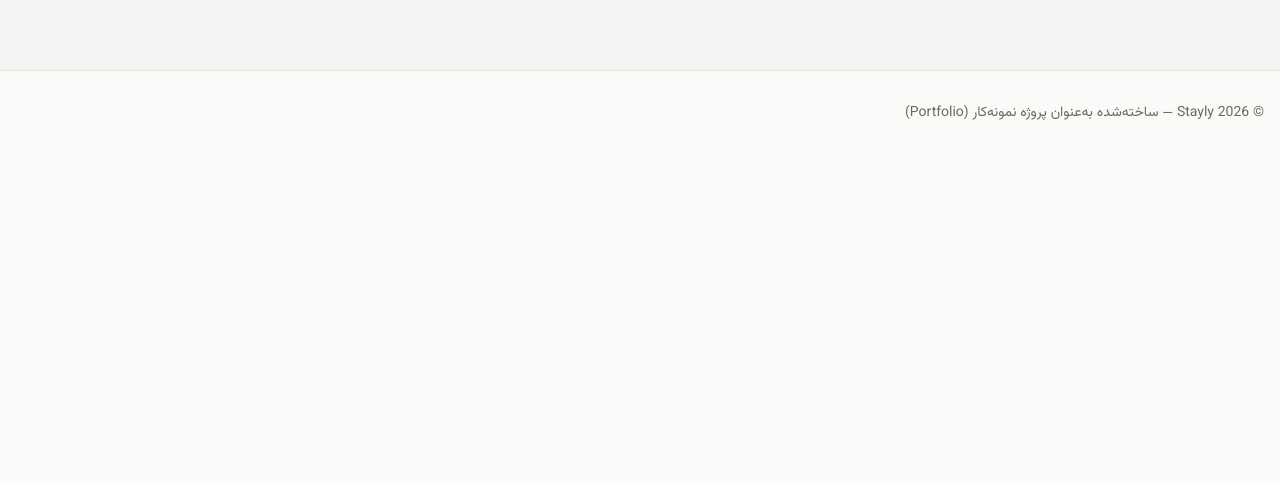
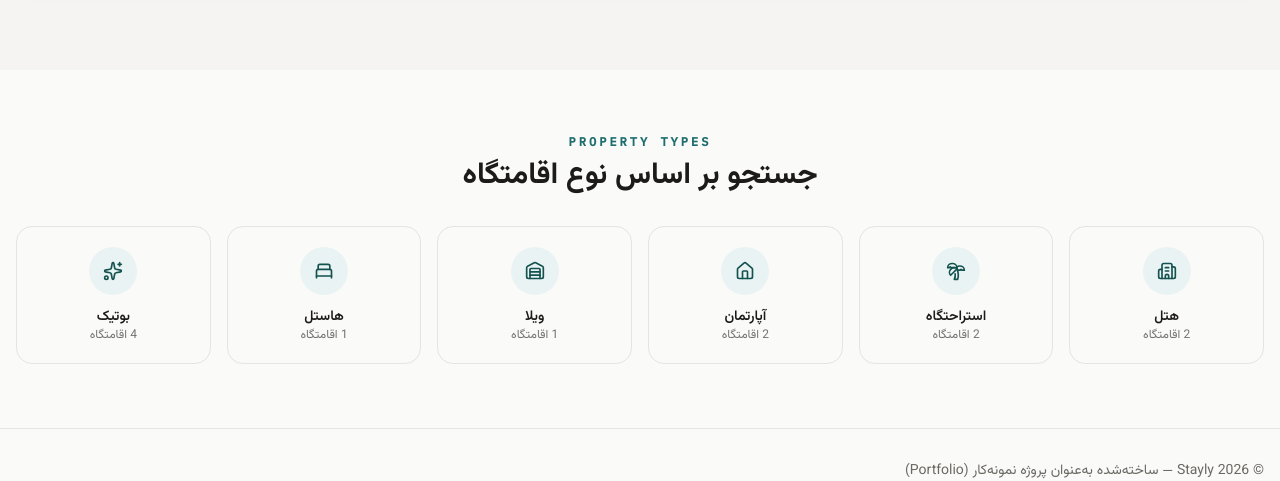
Before and after one commit to mina-gharzi/Stayly, a React (Vite) app: page / in a window 1280 px wide. Shown: the part 2410-2891 px from the top of the page. Before the commit the page ends 2565 px from the top, so only its background shows below. Built offline with nearby package versions, Linux system fonts and the light colour scheme.

Commit message:
fix: add PopularProperties

```diff
--- /dev/null
+++ b/src/components/home/PopularProperties.tsx
@@ -0,0 +1,50 @@
+// src/components/home/PopularProperties.tsx
+import { Link } from 'react-router-dom'
+import { Building2, Palmtree, Home as HomeIcon, Warehouse, BedSingle, Sparkles } from 'lucide-react'
+import { hotels } from '@/data/hotels'
+import type { PropertyType } from '@/types'
+
+const propertyTypeConfig: Record<PropertyType, { label: string; icon: typeof Building2 }> = {
+  hotel: { label: 'هتل', icon: Building2 },
+  resort: { label: 'استراحتگاه', icon: Palmtree },
+  apartment: { label: 'آپارتمان', icon: HomeIcon },
+  villa: { label: 'ویلا', icon: Warehouse },
+  hostel: { label: 'هاستل', icon: BedSingle },
+  boutique: { label: 'بوتیک', icon: Sparkles },
+}
+
+export function PopularProperties() {
+  const types = Object.keys(propertyTypeConfig) as PropertyType[]
+
+  return (
+    <section className="mx-auto max-w-7xl px-4 py-16">
+      <div className="text-center">
+        <p className="font-mono text-xs font-semibold uppercase tracking-[0.25em] text-primary-600">Property Types</p>
+        <h2 className="mt-2 text-2xl font-bold text-neutral-900 sm:text-3xl">جستجو بر اساس نوع اقامتگاه</h2>
+      </div>
+
+      <div className="mt-8 grid grid-cols-2 gap-4 sm:grid-cols-3 lg:grid-cols-6">
+        {types.map((type) => {
+          const config = propertyTypeConfig[type]
+          const count = hotels.filter((h) => h.propertyType === type).length
+          const Icon = config.icon
+          return (
+            <Link
+              key={type}
+              to={`/hotels?propertyType=${type}`}
+              className="group flex flex-col items-center gap-3 rounded-lg border border-neutral-200 p-5 text-center transition hover:border-primary-300 hover:shadow-card"
+            >
+              <span className="flex h-12 w-12 items-center justify-center rounded-full bg-primary-50 text-primary-700 transition group-hover:bg-primary-700 group-hover:text-white">
+                <Icon className="h-5 w-5" aria-hidden />
+              </span>
+              <div>
+                <p className="text-sm font-semibold text-neutral-900">{config.label}</p>
+                <p className="text-xs text-neutral-500">{count} اقامتگاه</p>
+              </div>
+            </Link>
+          )
+        })}
+      </div>
+    </section>
+  )
+}
--- a/src/components/layout/Navbar.tsx
+++ b/src/components/layout/Navbar.tsx
@@ -113,7 +113,7 @@ export function Navbar() {
                 </button>
 
                 {menuOpen && (
-                  <div className="absolute end-0 top-full z-10 mt-2 w-52 overflow-hidden rounded-2xl border border-neutral-200 bg-white shadow-elevated">
+                  <div className="absolute inset-e-0 top-full z-10 mt-2 w-52 overflow-hidden rounded-2xl border border-neutral-200 bg-white shadow-elevated">
                     <div className="border-b border-neutral-100 px-4 py-3">
                       <p className="text-sm font-semibold text-neutral-900">
                         {user.firstName} {user.lastName}
@@ -179,7 +179,7 @@ export function Navbar() {
 
       {/* دراور موبایل — از راست به چپ */}
       <aside
-        className={`fixed inset-y-0 start-0 z-50 flex w-72 max-w-[85%] flex-col bg-white shadow-elevated transition-transform duration-300 ease-in-out md:hidden ${
+        className={`fixed inset-y-0 inset-s-0 z-50 flex w-72 max-w-[85%] flex-col bg-white shadow-elevated transition-transform duration-300 ease-in-out md:hidden ${
           mobileOpen ? "translate-x-0" : "translate-x-full"
         }`}
       >
--- a/src/pages/Contact/index.tsx
+++ b/src/pages/Contact/index.tsx
@@ -13,7 +13,7 @@ export function Contact() {
     resolver: zodResolver(contactSchema),
   })
 
-  async function onSubmit(values: ContactFormValues) {
+  async function onSubmit(_values: ContactFormValues) {
     await new Promise((resolve) => setTimeout(resolve, 600)) // شبیه‌سازی ارسال
     showToast('پیام شما با موفقیت ارسال شد', 'success')
     reset()
--- a/src/pages/Home/index.tsx
+++ b/src/pages/Home/index.tsx
@@ -1,7 +1,8 @@
 // src/pages/Home/index.tsx
-import { Hero } from '@/components/home/Hero'
-import { PopularDestinations } from '@/components/home/PopularDestinations'
-import { FeaturedHotels } from '@/components/home/FeaturedHotels'
+import { Hero } from "@/components/home/Hero";
+import { PopularDestinations } from "@/components/home/PopularDestinations";
+import { FeaturedHotels } from "@/components/home/FeaturedHotels";
+import { PopularProperties } from "@/components/home/PopularProperties";
 
 export function Home() {
   return (
@@ -9,6 +10,7 @@ export function Home() {
       <Hero />
       <PopularDestinations />
       <FeaturedHotels />
+      <PopularProperties />
     </div>
-  )
+  );
 }
```
